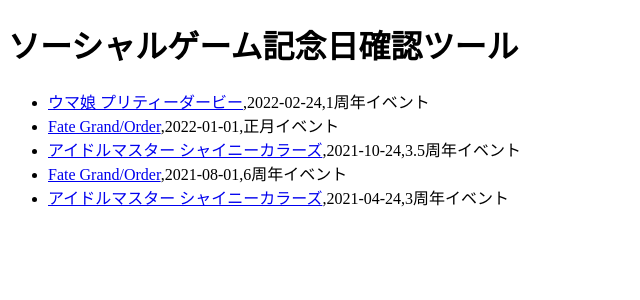
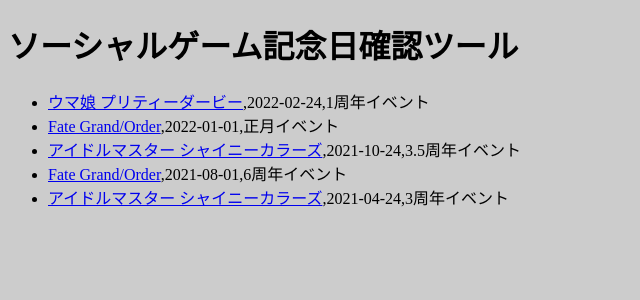
Before and after one commit to kjirou/social-game-anniversaries, a Next.js app: page / in a window 1280 px wide. Shown: the top 300 px of the page, without its empty margins (0-640 px from the left). Built offline with nearby package versions, Linux system fonts and the light colour scheme.

Commit message:
Test the reflection of styled-components
Probably, it still causes FOUC in production environment.

```diff
--- /dev/null
+++ b/src/pages/_app.tsx
@@ -0,0 +1,16 @@
+import type { AppProps } from 'next/app'
+import Head from 'next/head'
+import { ReactElement } from 'react'
+import { GlobalStyles } from '../styles/global-styles'
+
+export default function MyApp({Component, pageProps}: AppProps): ReactElement {
+  return (
+    <>
+      <Head>
+        <title>Social Game Anniversaries</title>
+      </Head>
+      <GlobalStyles />
+      <Component {...pageProps} />
+    </>
+  )
+}
--- /dev/null
+++ b/src/styles/global-styles.ts
@@ -0,0 +1,15 @@
+import {
+  CSSObject,
+  DefaultTheme,
+  GlobalStyleComponent,
+  createGlobalStyle,
+} from 'styled-components'
+
+export const GlobalStyles: GlobalStyleComponent<
+  CSSObject,
+  DefaultTheme
+> = createGlobalStyle`
+  body {
+    background-color: #ccc;
+  }
+`
```
